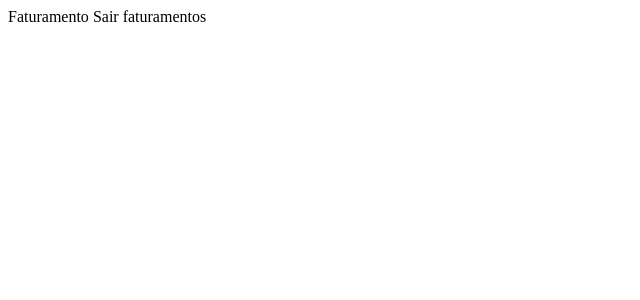
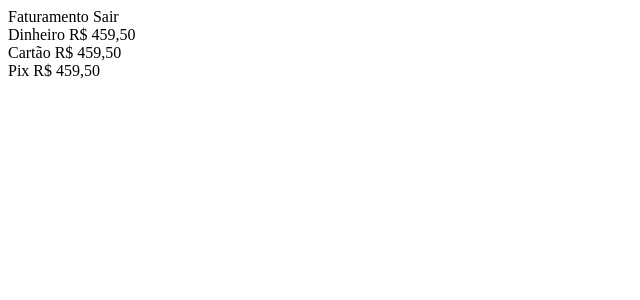
Before and after one commit to luizfiuzaa/tcc_josy_espaco_vip, a PHP site: page /app/pages/admin/faturamentos/faturamentos.page.html in a window 1280 px wide. Shown: the top 300 px of the page, without its empty margins (0-640 px from the left). Run offline with PHP 8.4, Linux system fonts and the light colour scheme.

Commit message:
upadate faturamentos page

```diff
--- a/JEV-Agnd/src/app/pages/admin/faturamentos/faturamentos.page.html
+++ b/JEV-Agnd/src/app/pages/admin/faturamentos/faturamentos.page.html
@@ -13,10 +13,32 @@
   </ion-header>
 
 
-<ion-content [fullscreen]="true">
-  <ion-header collapse="condense">
-    <ion-toolbar>
-      <ion-title size="large">faturamentos</ion-title>
-    </ion-toolbar>
-  </ion-header>
-</ion-content>
+  <ion-content [fullscreen]="true">
+    <ion-row class="ion-justify-content-center">
+      <ion-col class="content-col" class="col_content" size-lg="10" size-md="11" size="12">
+        <div class="header">
+          <div class="card">
+            <ion-text class="card-title">Dinheiro</ion-text>
+
+            <ion-text class="card-money"><ion-icon name="cash-outline"></ion-icon>R$ 459,50</ion-text>
+          </div>
+          <div class="card">
+            <ion-text class="card-title">Cartão</ion-text>
+
+            <ion-text class="card-money"><ion-icon name="card-outline"></ion-icon>R$ 459,50</ion-text>
+          </div>
+          <div class="card">
+            <ion-text class="card-title">Pix</ion-text>
+            <ion-text class="card-money"><ion-icon name="phone-portrait-outline"></ion-icon>R$ 459,50</ion-text>
+          </div>
+        </div>
+        <div class="main">
+          <div class="grafic"></div>
+          <div class="line"></div>
+        </div>
+        <div class="main-2">
+
+        </div>
+      </ion-col>
+    </ion-row>
+  </ion-content>
```
Also changed, not shown: JEV-Agnd/src/app/pages/admin/faturamentos/faturamentos.page.scss (+81 -0 lines).
